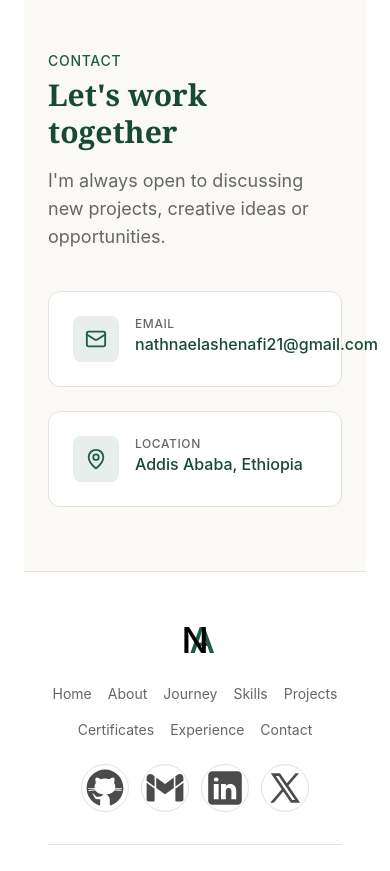
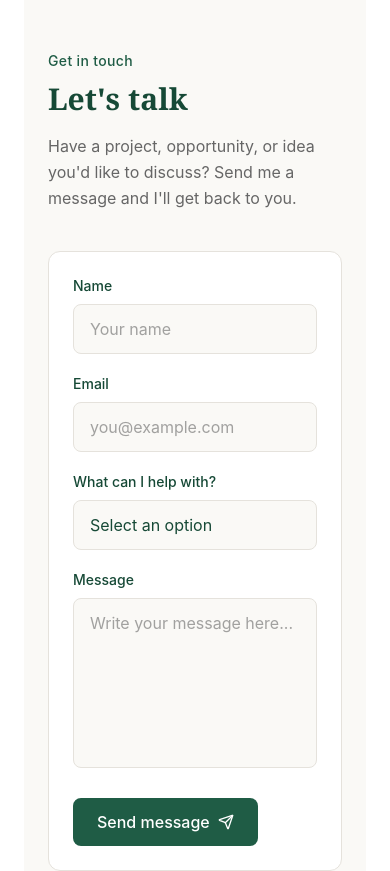
Before and after one commit to nathnaelashenafi/Portfolio, a React (Vite) app: page / in a window 390 px wide. Shown: the part 7120-7991 px from the top of the page. Built offline with nearby package versions, Linux system fonts and the light colour scheme.

Commit message:
Have done with the api integration of the contact section with email.js

```diff
--- a/package.json
+++ b/package.json
@@ -10,6 +10,7 @@
     "preview": "vite preview"
   },
   "dependencies": {
+    "@emailjs/browser": "^4.4.1",
     "@tailwindcss/vite": "^4.3.3",
     "framer-motion": "^13.1.1",
     "lucide-react": "^1.33.0",
--- a/src/sections/Contact.jsx
+++ b/src/sections/Contact.jsx
@@ -1,48 +1,226 @@
-import { Mail, MapPin } from "lucide-react";
+import { useState } from "react";
+import { Mail, MapPin, Send, CheckCircle, AlertCircle } from "lucide-react";
+import emailjs from "@emailjs/browser";
 
 export function Contact() {
+  const [formData, setFormData] = useState({
+    name: "",
+    email: "",
+    category: "",
+    message: "",
+  });
+
+  const [isSending, setIsSending] = useState(false);
+  const [status, setStatus] = useState(null);
+
+  const handleChange = (e) => {
+    setFormData({
+      ...formData,
+      [e.target.name]: e.target.value,
+    });
+  };
+
+  const handleSubmit = (e) => {
+    e.preventDefault();
+    setIsSending(true);
+    setStatus(null);
+
+    emailjs
+      .send(
+        import.meta.env.VITE_EMAILJS_SERVICE_ID,
+        import.meta.env.VITE_EMAILJS_TEMPLATE_ID,
+        {
+          from_name: formData.name,
+          from_email: formData.email,
+          category: formData.category,
+          message: formData.message,
+        },
+        import.meta.env.VITE_EMAILJS_PUBLIC_KEY,
+      )
+      .then(() => {
+        setStatus("success");
+        setFormData({
+          name: "",
+          email: "",
+          category: "",
+          message: "",
+        });
+        setIsSending(false);
+
+        setTimeout(() => setStatus(null), 6000);
+      })
+      .catch(() => {
+        setStatus("error");
+        setIsSending(false);
+
+        setTimeout(() => setStatus(null), 6000);
+      });
+  };
+
   return (
     <section className="px-6 md:px-12 lg:px-20 py-16 md:py-24 bg-background">
       <div className="max-w-7xl mx-auto">
-        <span className="text-primary text-sm sm:text-base font-medium tracking-wider uppercase">
-          Contact
+        <div className="max-w-2xl mb-10">
+          <span className="text-primary text-sm font-medium tracking-wide">
+            Get in touch
           </span>
-        <h2 className="text-3xl sm:text-4xl md:text-5xl font-serif font-semibold text-primary-dark leading-tight mt-1 mb-4">
-          Let's work together
+
+          <h2 className="text-3xl sm:text-4xl md:text-5xl font-serif font-semibold text-primary-dark leading-tight mt-2 mb-4">
+            Let's talk
           </h2>
-        <p className="text-muted text-lg max-w-2xl mb-10">
-          I'm always open to discussing new projects, creative ideas or
-          opportunities.
+
+          <p className="text-muted text-base leading-relaxed">
+            Have a project, opportunity, or idea you'd like to discuss? Send me
+            a message and I'll get back to you.
           </p>
+        </div>
 
-        <div className="grid grid-cols-1 md:grid-cols-2 gap-6 max-w-3xl">
-          <div className="bg-surface rounded-xl border border-border p-6 hover:border-primary/40 hover:shadow-lg transition-all duration-300">
+        <div className="grid grid-cols-1 lg:grid-cols-5 gap-10">
+          <div className="lg:col-span-3">
+            <form
+              onSubmit={handleSubmit}
+              className="bg-surface border border-border rounded-xl p-6 md:p-8"
+            >
+              <div className="grid grid-cols-1 sm:grid-cols-2 gap-5">
+                <div>
+                  <label className="block text-sm font-medium text-primary-dark mb-2">
+                    Name
+                  </label>
+
+                  <input
+                    type="text"
+                    name="name"
+                    value={formData.name}
+                    onChange={handleChange}
+                    required
+                    placeholder="Your name"
+                    className="w-full px-4 py-3 rounded-lg border border-border bg-background text-primary-dark placeholder:text-muted/60 focus:border-primary focus:ring-2 focus:ring-primary/10 focus:outline-none transition"
+                  />
+                </div>
+
+                <div>
+                  <label className="block text-sm font-medium text-primary-dark mb-2">
+                    Email
+                  </label>
+
+                  <input
+                    type="email"
+                    name="email"
+                    value={formData.email}
+                    onChange={handleChange}
+                    required
+                    placeholder="you@example.com"
+                    className="w-full px-4 py-3 rounded-lg border border-border bg-background text-primary-dark placeholder:text-muted/60 focus:border-primary focus:ring-2 focus:ring-primary/10 focus:outline-none transition"
+                  />
+                </div>
+              </div>
+
+              <div className="mt-5">
+                <label className="block text-sm font-medium text-primary-dark mb-2">
+                  What can I help with?
+                </label>
+
+                <select
+                  name="category"
+                  value={formData.category}
+                  onChange={handleChange}
+                  required
+                  className="w-full px-4 py-3 rounded-lg border border-border bg-background text-primary-dark focus:border-primary focus:ring-2 focus:ring-primary/10 focus:outline-none transition appearance-none"
+                >
+                  <option value="">Select an option</option>
+                  <option value="Web Development">Web development</option>
+                  <option value="Virtual Assistant">Virtual assistant</option>
+                  <option value="Other">Other</option>
+                </select>
+              </div>
+
+              <div className="mt-5">
+                <label className="block text-sm font-medium text-primary-dark mb-2">
+                  Message
+                </label>
+
+                <textarea
+                  name="message"
+                  value={formData.message}
+                  onChange={handleChange}
+                  required
+                  rows="6"
+                  placeholder="Write your message here..."
+                  className="w-full px-4 py-3 rounded-lg border border-border bg-background text-primary-dark placeholder:text-muted/60 focus:border-primary focus:ring-2 focus:ring-primary/10 focus:outline-none transition resize-none"
+                />
+              </div>
+
+              <button
+                type="submit"
+                disabled={isSending}
+                className="mt-6 inline-flex items-center gap-2 bg-primary text-white font-medium px-6 py-3 rounded-lg hover:bg-primary-dark transition disabled:opacity-60 disabled:cursor-not-allowed"
+              >
+                {isSending ? (
+                  <>
+                    <span className="w-4 h-4 border-2 border-white/30 border-t-white rounded-full animate-spin" />
+                    Sending
+                  </>
+                ) : (
+                  <>
+                    Send message
+                    <Send size={16} />
+                  </>
+                )}
+              </button>
+
+              {status === "success" && (
+                <div className="mt-5 flex items-center gap-2 text-green-600 bg-green-50 border border-green-200 px-4 py-3 rounded-lg text-sm">
+                  <CheckCircle size={18} />
+                  Message sent successfully. Thanks for reaching out.
+                </div>
+              )}
+
+              {status === "error" && (
+                <div className="mt-5 flex items-center gap-2 text-red-600 bg-red-50 border border-red-200 px-4 py-3 rounded-lg text-sm">
+                  <AlertCircle size={18} />
+                  Couldn't send the message. Please try again.
+                </div>
+              )}
+            </form>
+          </div>
+
+          <div className="lg:col-span-2">
+            <div className="border-t border-border">
+              <div className="py-6 border-b border-border">
                 <div className="flex items-start gap-4">
-              <div className="p-3 bg-primary/10 rounded-lg text-primary">
-                <Mail size={22} />
+                  <Mail size={20} className="text-primary mt-1" />
+
+                  <div>
+                    <p className="text-sm text-muted mb-1">Email</p>
+
+                    <a
+                      href="mailto:nathnaelashenafi@gmail.com"
+                      className="text-primary-dark font-medium hover:text-primary transition-colors"
+                    >
+                      nathnaelashenafi21@gmail.com
+                    </a>
                   </div>
+                </div>
+              </div>
+
+              <div className="py-6 border-b border-border">
+                <div className="flex items-start gap-4">
+                  <MapPin size={20} className="text-primary mt-1" />
+
                   <div>
-                <p className="text-xs text-muted uppercase tracking-wider font-medium">
-                  Email
-                </p>
+                    <p className="text-sm text-muted mb-1">Location</p>
+
                     <p className="text-primary-dark font-medium">
-                  nathnaelashenafi21@gmail.com
+                      Addis Ababa, Ethiopia
                     </p>
                   </div>
                 </div>
               </div>
 
-          <div className="bg-surface rounded-xl border border-border p-6 hover:border-primary/40 hover:shadow-lg transition-all duration-300">
-            <div className="flex items-start gap-4">
-              <div className="p-3 bg-primary/10 rounded-lg text-primary">
-                <MapPin size={22} />
-              </div>
-              <div>
-                <p className="text-xs text-muted uppercase tracking-wider font-medium">
-                  Location
-                </p>
-                <p className="text-primary-dark font-medium">
-                  Addis Ababa, Ethiopia
+              <div className="pt-6">
+                <p className="text-sm text-muted leading-relaxed">
+                  I'm open to discussing freelance work, internships,
+                  collaborations, and interesting ideas.
                 </p>
               </div>
             </div>
```
Also changed, not shown: 2 other files (tests, documents, lock files or other folders). Lines whose indentation alone changed are shown as unchanged.
